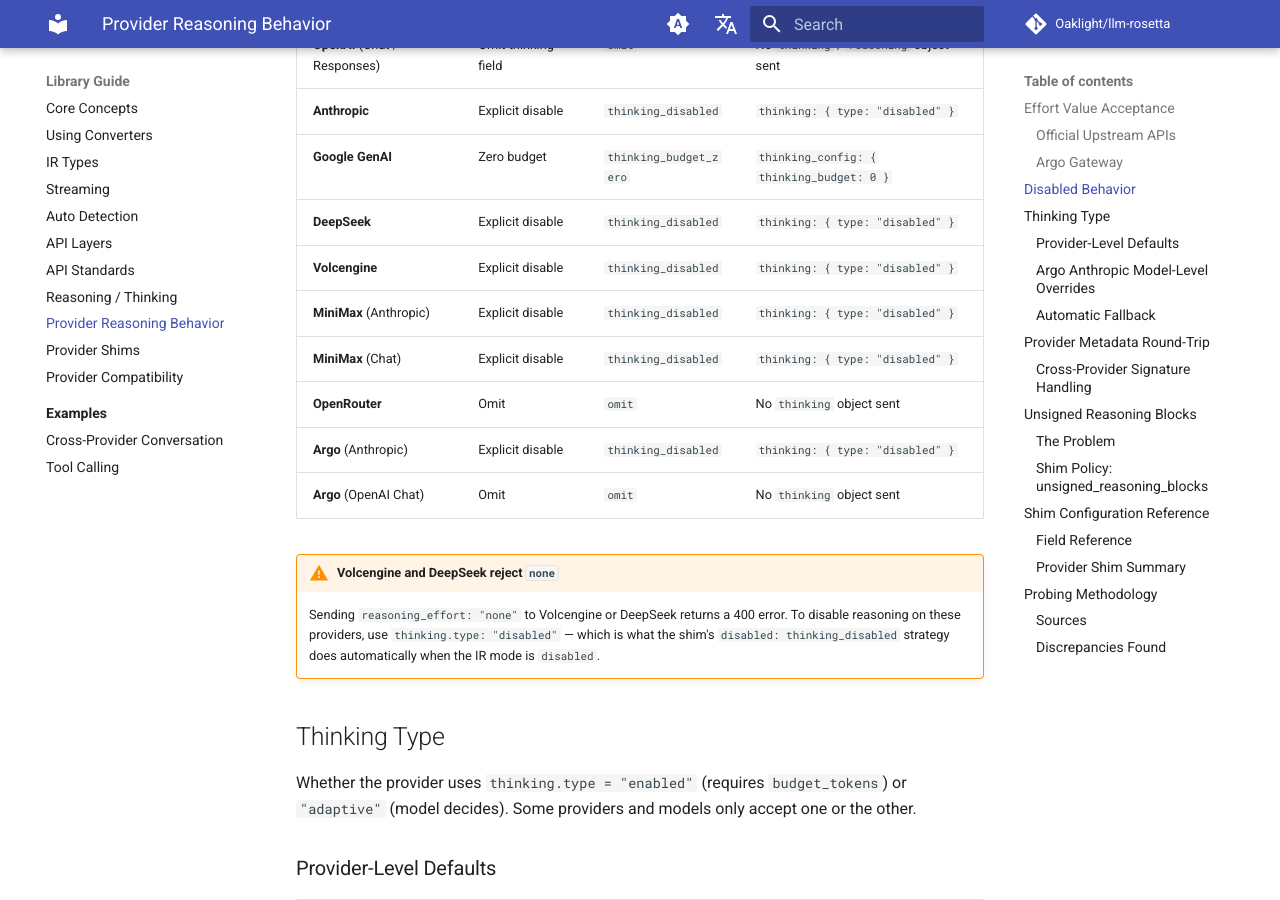
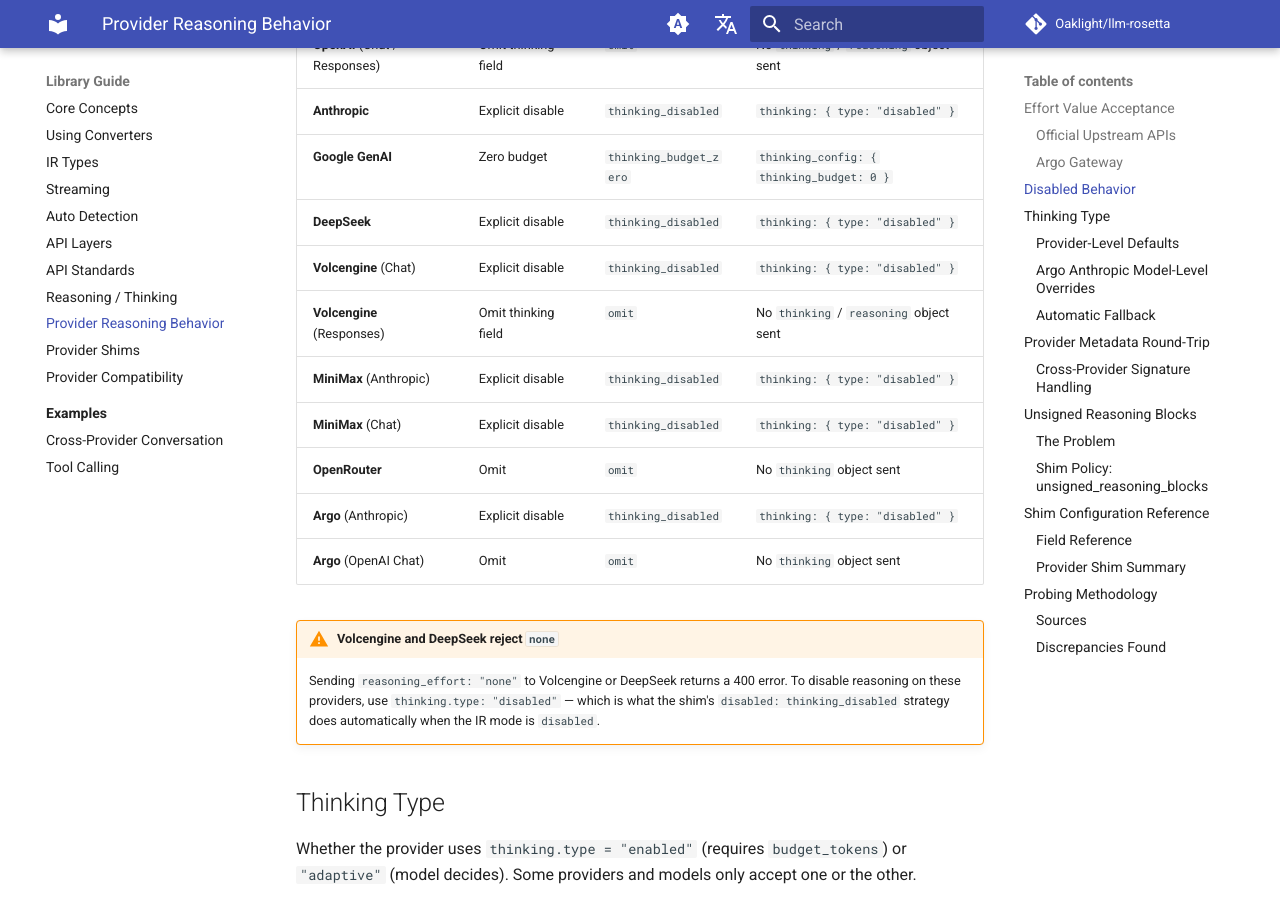
Before and after one commit to Oaklight/llm-rosetta, an MkDocs documentation site: the page built from docs/guide/provider-reasoning.md, in a window 1280 px wide and 900 px high, scrolled down 2350 px. Built offline with MkDocs 1.6.1 and Material for MkDocs 9.7.7, drawn with Linux system fonts in a browser that asks for light colours; comment, search, counter and statistics services are not loaded; some of the changed text lies outside the part shown.

Commit message:
docs: fix provider reasoning shim summary table
- volcengine (Chat) and minimax (Chat) effort_field: show default
  'reasoning_effort' instead of '—'
- Add volcengine (Responses) variant to disabled behavior and shim
  summary tables (uses omit + reasoning.effort, differs from Chat)

Co-authored-by: Clementine <clementine@oaklight.cn>

```diff
--- a/docs/guide/provider-reasoning.md
+++ b/docs/guide/provider-reasoning.md
@@ -57,7 +57,8 @@ How each provider disables reasoning. The shim `disabled` field controls which s
 | **Anthropic** | Explicit disable | `thinking_disabled` | `thinking: { type: "disabled" }` |
 | **Google GenAI** | Zero budget | `thinking_budget_zero` | `thinking_config: { thinking_budget: 0 }` |
 | **DeepSeek** | Explicit disable | `thinking_disabled` | `thinking: { type: "disabled" }` |
-| **Volcengine** | Explicit disable | `thinking_disabled` | `thinking: { type: "disabled" }` |
+| **Volcengine** (Chat) | Explicit disable | `thinking_disabled` | `thinking: { type: "disabled" }` |
+| **Volcengine** (Responses) | Omit thinking field | `omit` | No `thinking` / `reasoning` object sent |
 | **MiniMax** (Anthropic) | Explicit disable | `thinking_disabled` | `thinking: { type: "disabled" }` |
 | **MiniMax** (Chat) | Explicit disable | `thinking_disabled` | `thinking: { type: "disabled" }` |
 | **OpenRouter** | Omit | `omit` | No `thinking` object sent |
@@ -196,9 +197,10 @@ reasoning:
 | **anthropic** | `thinking_disabled` | `output_config.effort` | — | — | `as_is` |
 | **google** | `thinking_budget_zero` | `none` | — | — | `as_is` |
 | **deepseek** | `thinking_disabled` | `reasoning_effort` | — | — | `as_is` |
-| **volcengine** (Chat) | `thinking_disabled` | — | `enabled` | `high` | `as_is` |
+| **volcengine** (Chat) | `thinking_disabled` | `reasoning_effort` | `enabled` | `high` | `as_is` |
+| **volcengine** (Responses) | `omit` | `reasoning.effort` | — | — | `as_is` |
 | **minimax** (Anthropic) | `thinking_disabled` | `output_config.effort` | — | — | `as_is` |
-| **minimax** (Chat) | `thinking_disabled` | — | `adaptive` | — | `as_is` |
+| **minimax** (Chat) | `thinking_disabled` | `reasoning_effort` | `adaptive` | — | `as_is` |
 | **openrouter** | `omit` | `reasoning_effort` | — | `xhigh` | `as_is` |
 | **argo** (Anthropic) | `thinking_disabled` | `output_config.effort` | `enabled` | — | `preserve` |
 | **argo** (OpenAI Chat) | `omit` | `reasoning_effort` | — | — | `as_is` |
```
